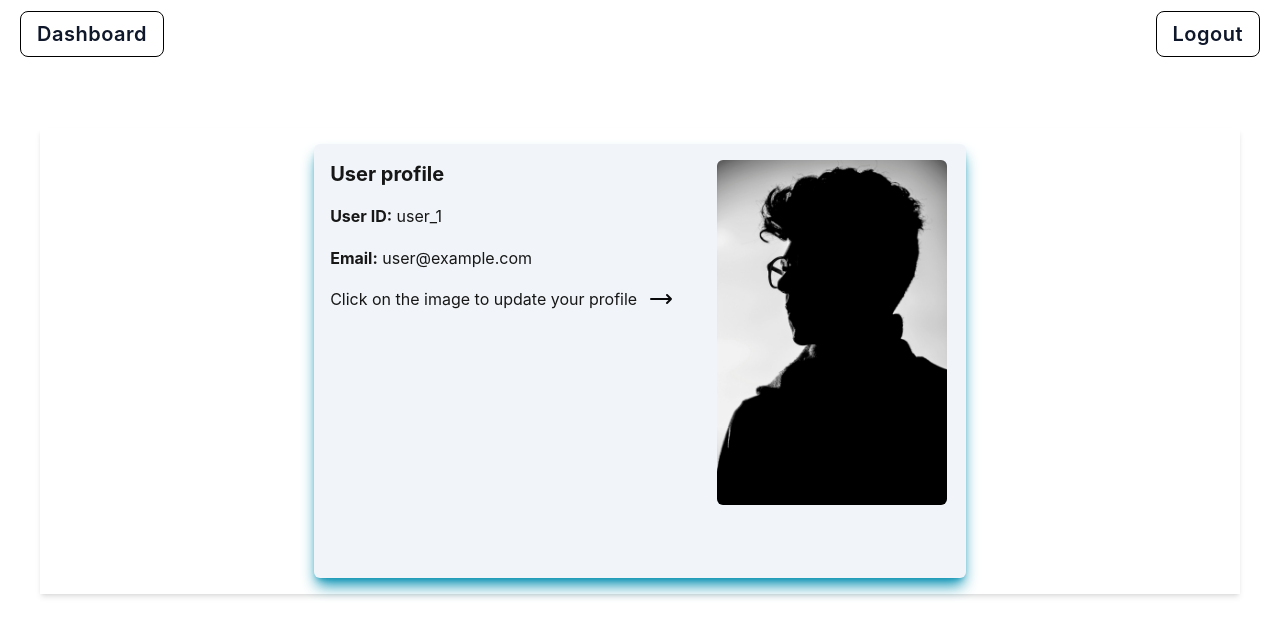
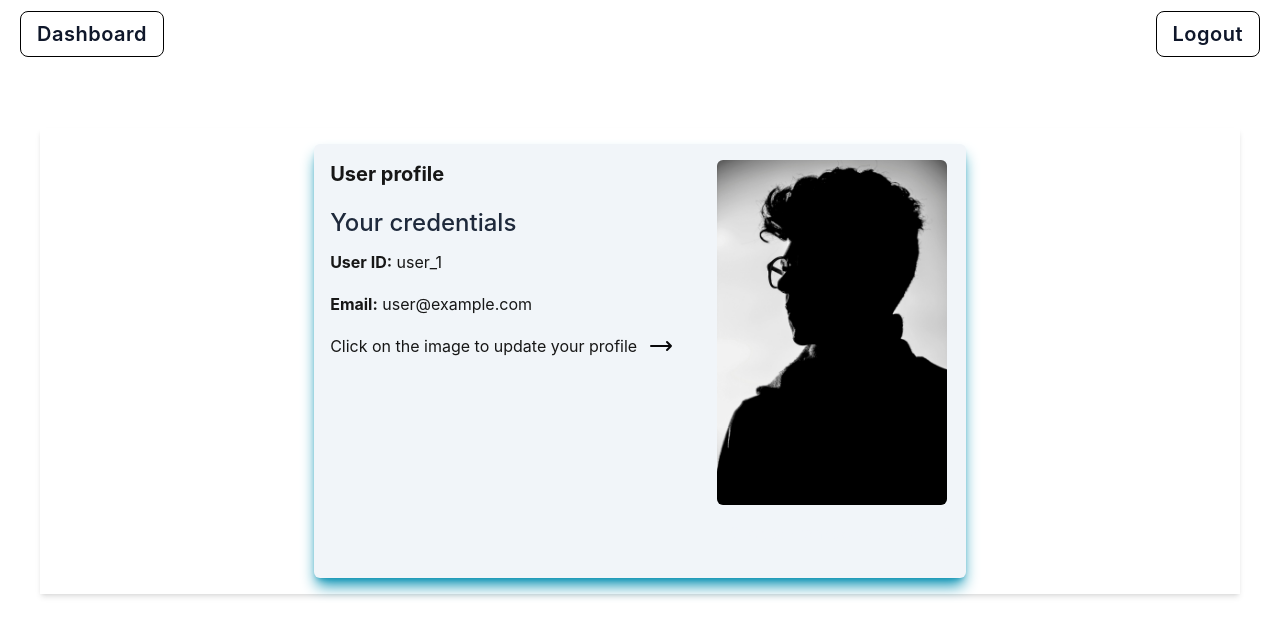
Before and after one commit to tony2tones/tony-gk-assessment, a Next.js app: page /dashboard in a window 1280 px wide. Shown: the top 638 px of the page. Built offline with nearby package versions, Linux system fonts and the light colour scheme; no server answers; sample sign-in values are in the browser's storage.

Commit message:
updates on styles added read me

```diff
--- a/app/components/profile-widget.tsx
+++ b/app/components/profile-widget.tsx
@@ -16,7 +16,7 @@ const ProfileWidget = ({uid, email}:widgetDetails ) => {
     <section className='flex gap-11'>
           <div>
             <h1 className="text-xl">User profile</h1>
-
+            <h3>Your credentials</h3>
             <p><strong>User ID:</strong> {uid}</p>
             <p><strong>Email:</strong> {email ? email : 'No email found'}</p>
             <div className='flex gap-3'>
--- a/app/globals.css
+++ b/app/globals.css
@@ -19,13 +19,6 @@
     --secondary-color: #cbd5e1;
     --border-color: #374151;
   }
-}
-
-
-*,
-*::before,
-*::after {
-  box-sizing: border-box;
 }
 
 body {
```
Also changed, not shown: image.png (added), 1 other file (tests, documents, lock files or other folders).
